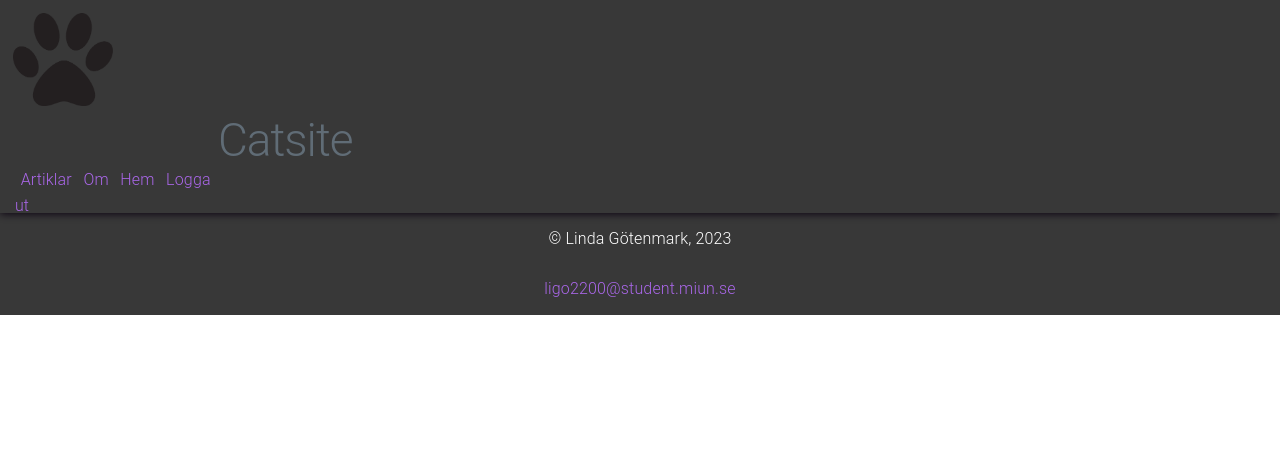
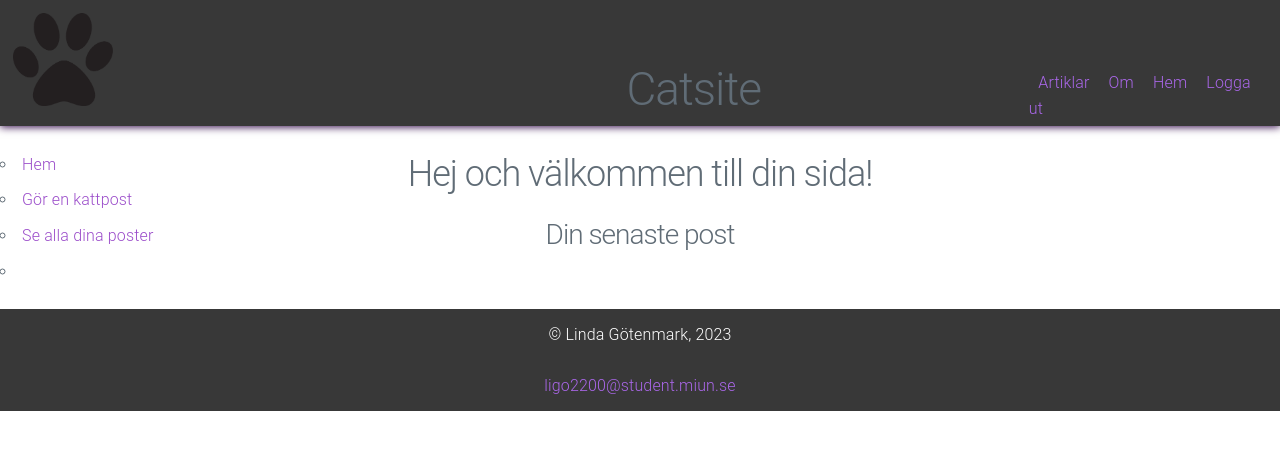
Before and after one commit to ligo2200/projekt_catsite_dt162g_vue, a Vue app: page /home in a window 1280 px wide. Shown: the top 450 px of the page. Built offline with nearby package versions, Linux system fonts and the light colour scheme; sample sign-in values are in the browser's storage.

Commit message:
starting on homeview with posts

```diff
--- a/src/components/Header.vue
+++ b/src/components/Header.vue
@@ -134,4 +134,11 @@ li a:hover {
     background-color: rgba(173, 30, 255, 0.3);
     color: white;
 }
+
+.loggedin-header {
+    display: flex;
+    width: 100%;
+    justify-content: space-between;
+    align-items: end;
+}
 </style>
--- a/src/components/Login.vue
+++ b/src/components/Login.vue
@@ -35,7 +35,7 @@ export default {
                     password: this.login.password
                 };
 
-                const response = await fetch("http://localhost:3000/users", {
+                const response = await fetch("http://localhost:3000/users/login", {
                     method: "POST",
                     headers: {
                         "Accept": "application/json",
@@ -61,7 +61,7 @@ export default {
 
                 } else {
 
-                    //message if log in failed
+                    //message if login failed
                     this.message = "Inloggningen misslyckades, var god försök igen."
                 }
 
@@ -72,7 +72,7 @@ export default {
 
                     //clear timeinterval when user logs out
                     clearTimeout(logoutTimeout);
-                }, 60 * 60* 1000);
+                }, 60 * 60 * 1000);
             }
         }
     }
@@ -86,7 +86,7 @@ export default {
         <!--Form for log in users-->
         <div class="cont1">
             <!--<p class="text-green-500 mb-6">{{ message }}</p>-->
-            <span class="error text-red-500 mt-6">{{ message }}</span>
+            <span class="error">{{ message }}</span>
             <form @submit.prevent="loginUser()">
 
                 <br>
@@ -110,6 +110,7 @@ export default {
     width: 100%;
     margin-top: 3%;
 }
+
 .cont1 {
     display: flex;
     flex-direction: column;
@@ -118,9 +119,10 @@ export default {
     border: 1px solid rgb(49, 7, 73);
     box-shadow: 0px 1px 5px rgb(49, 7, 73);
 }
+
 .error {
+    margin-top: 3%;
     color: red;
-    font-size: 1.1rem;
+    font-size: 0.8em;
 }
-
 </style>
--- a/src/components/Registration.vue
+++ b/src/components/Registration.vue
@@ -7,7 +7,6 @@ export default {
             newUser: {     // object with properties
                 first_name: "",
                 last_name: "",
-                email: "",
                 username: "",
                 password: ""
             },
@@ -25,6 +24,7 @@ export default {
     emits: ["userAdded"],
     methods: {
         async addUser() {  //method for adding new users
+            console.log("newUser:", this.newUser);
 
 
             //clear messages
@@ -56,7 +56,7 @@ export default {
                 this.message4 = "Kontrollera att lösenordet är minst 8 tecken långt. Kontrollera att du skrivit minst en stor bokstav, minst en liten bokstav samt minst två siffror i lösenordet.";
             }
 
-            if (this.newUser.name.length > 3 && passwordRegex.test(this.newUser.password)) {
+            if (passwordRegex.test(this.newUser.password)) {
 
                 let UserBody = {
                     first_name: this.newUser.first_name,
@@ -90,6 +90,7 @@ export default {
                 this.$emit("userAdded");
 
             } else {
+                console.error("Something went wrong. Please try again.");
                 this.message = "Något gick fel, var god försök igen.";
             }
 
@@ -104,26 +105,27 @@ export default {
         <h2>Registrering</h2>
         <!--Form for registration of new users-->
         <div class="cont1">
-            <span class="text-green-500 mb-6 mt-4">{{ message5 }}</span>
-            <span class="error text-red-500 mb-6">{{ message }}</span>
+            <br>
+            <span class="message">{{ message5 }}</span>
+            <span class="error">{{ message }}</span>
             <form @submit.prevent="addUser()" class="flex flex-col items-center">
 
                 <br>
-                <label for="first_name" class="-mb-4 text-white">Förnamn:</label>
+                <label for="first_name">Förnamn:</label>
                 <input v-model="newUser.first_name" type="text" id="first_name" name="first_name">
-                <span class="error text-red-500 -mt-4">{{ message1 }}</span><br><br>
+                <span class="error">{{ message1 }}</span><br><br>
 
-                <label for="last_name" class="-mb-4 text-white">Efternamn:</label>
+                <label for="last_name">Efternamn:</label>
                 <input v-model="newUser.last_name" type="text" id="last_name" name="last_name">
-                <span class="error text-red-500 -mt-4">{{ message2 }}</span><br><br>
+                <span class="error">{{ message2 }}</span><br><br>
 
-                <label for="username" class="-mb-4 text-white">Användarnamn:</label>
+                <label for="username">Användarnamn:</label>
                 <input v-model="newUser.username" type="text" id="username" name="username">
-                <span class="error text-red-500 -mt-4">{{ message3 }}</span><br><br>
+                <span class="error">{{ message3 }}</span><br><br>
 
-                <label for="password" class="-mb-4 text-white">Lösenord:</label>
+                <label for="password">Lösenord:</label>
                 <input v-model="newUser.password" type="password" id="password" name="password">
-                <span class="error text-red-500 text-center -mt-4">{{ message4 }}</span><br><br>
+                <span class="error">{{ message4 }}</span><br><br>
 
                 <input type="submit" value="Registrera">
 
@@ -155,6 +157,12 @@ export default {
 }
 .error {
     color: red;
-    font-size: 1.1rem;
+    font-size: 1.1em;
+    display: block;
+}
+.message {
+    color: green;
+    font-size: 1.1em;
+    display: block;
 }
 </style>
--- /dev/null
+++ b/src/components/Sidebar.vue
@@ -0,0 +1,23 @@
+<script>
+
+export default {
+    name: "Sidebar"
+}
+
+</script>
+
+<template>
+    <aside class="">
+        <div class="aside-cont">
+
+            <nav>
+                <ul>
+                    <li><router-link to="/home">Hem</router-link></li>
+                    <li><router-link to="/addpost">Gör en kattpost</router-link></li>
+                    <li><router-link to="/seeallposts">Se alla dina poster</router-link></li>
+                    <li><router-link to="/"></router-link></li>
+                </ul>
+            </nav>
+        </div>
+    </aside>
+</template>
--- a/src/views/HomeView.vue
+++ b/src/views/HomeView.vue
@@ -1,9 +1,40 @@
 <script>
+import Sidebar from '../components/Sidebar.vue';
+
+export default {
+    components: {
+        Sidebar
+    }
+  }
 
 </script>
 
 <template>
   <main>
 
+    <Sidebar />
+
+    <div class="cont-right">
+      <h2>Hej och välkommen till din sida!</h2>
+      <div class="latest">
+        <h3>Din senaste post</h3>
+      </div>
+    </div>
+
   </main>
 </template>
+
+<style scoped>
+main {
+  display: flex;
+  margin-top: 2%;
+}
+aside {
+  width: 20%;
+}
+.cont-right {
+  width: 60%;
+  text-align: center;
+}
+
+</style>
```
Also changed, not shown: src/stores/userStore.js (added, +17 -0 lines).
